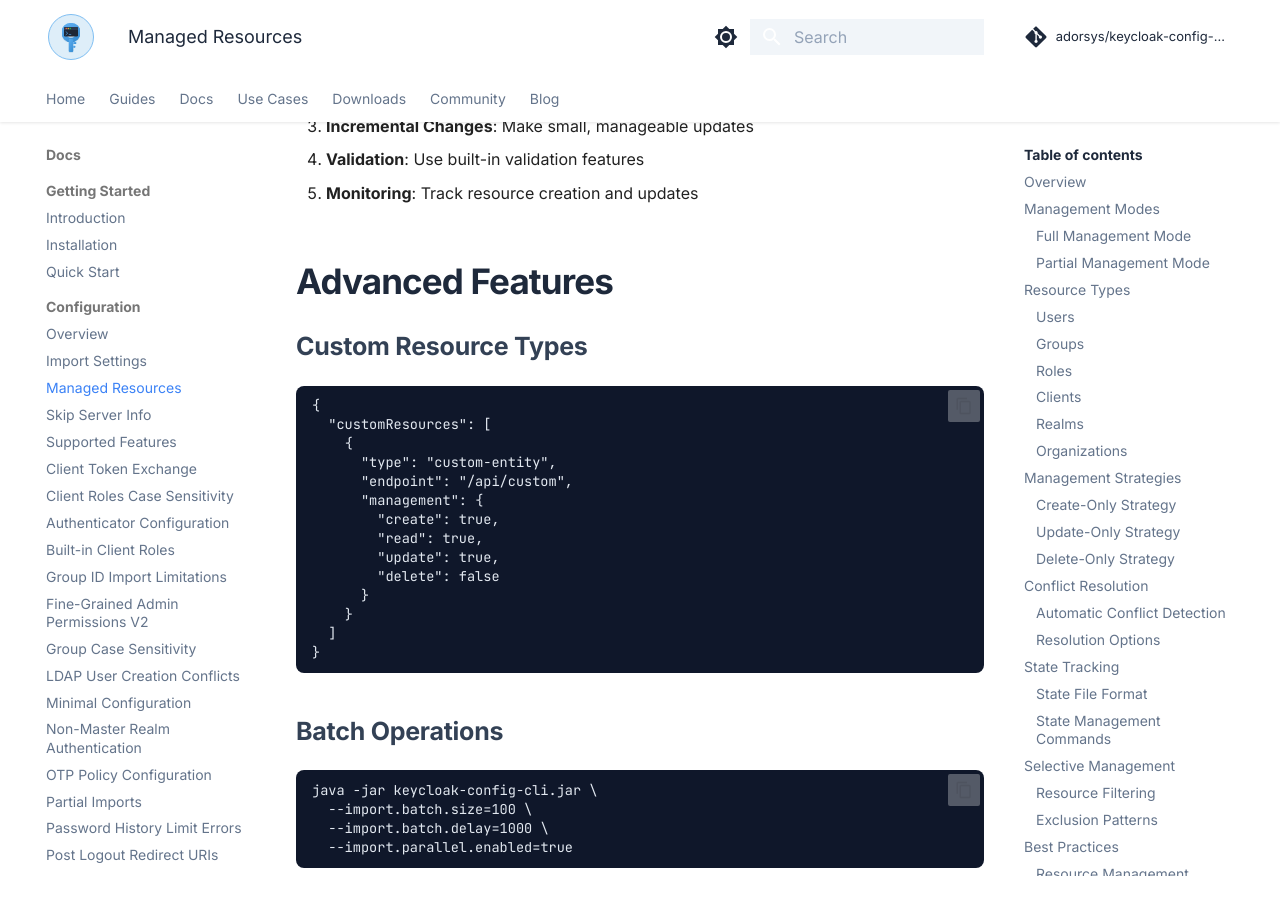
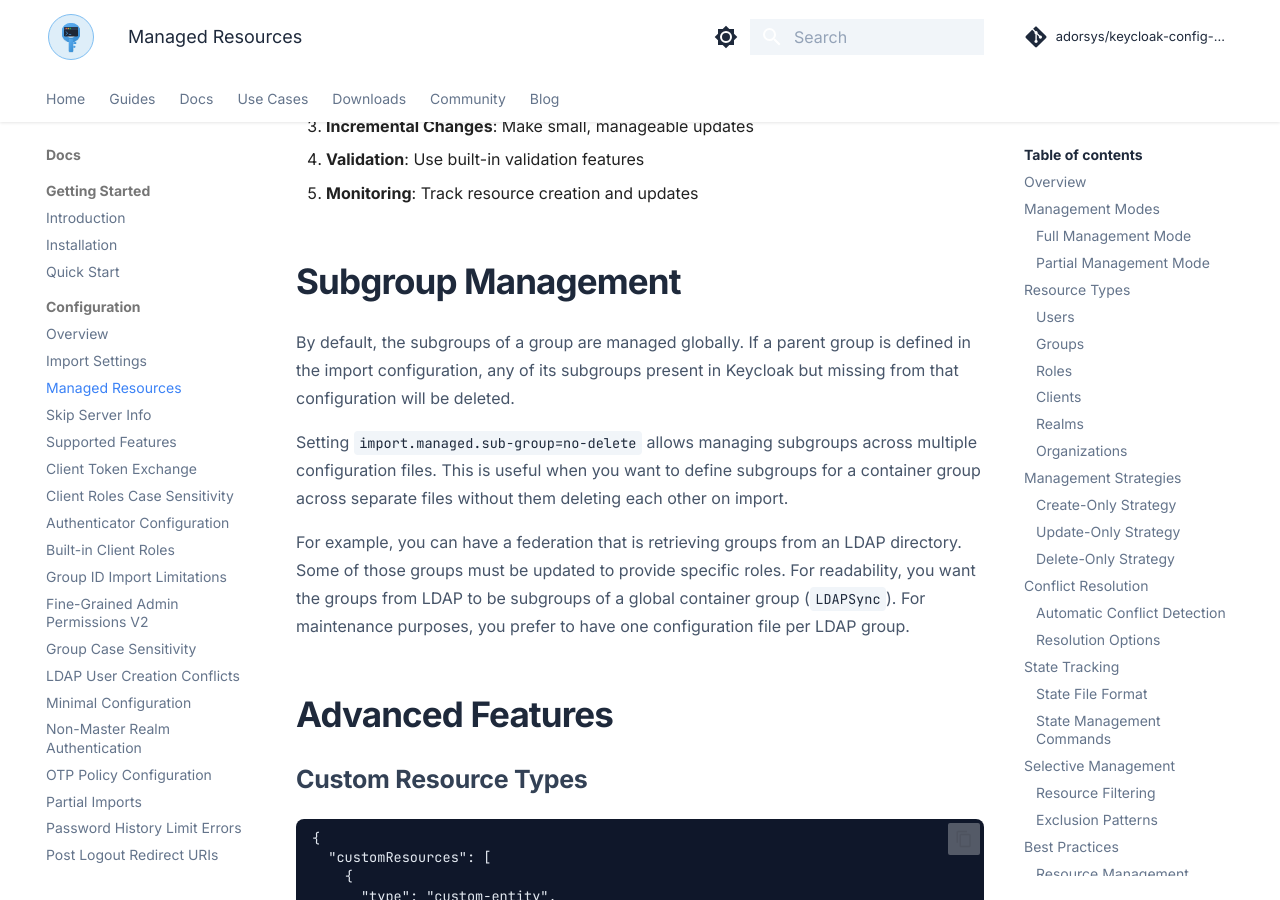
Before and after one commit to adorsys/keycloak-config-cli, an MkDocs documentation site: the page built from docs/config/managed-resource.md, in a window 1280 px wide and 900 px high, scrolled down 6236 px. Built offline with MkDocs 1.6.1 and Material for MkDocs 9.7.7, drawn with Linux system fonts in a browser that asks for light colours; comment, search, counter and statistics services are not loaded.

```diff
--- a/docs/config/managed-resource.md
+++ b/docs/config/managed-resource.md
@@ -252,6 +252,15 @@
 4. **Validation**: Use built-in validation features
 5. **Monitoring**: Track resource creation and updates
 
+
+## Subgroup Management
+
+By default, the subgroups of a group are managed globally. If a parent group is defined in the import configuration, any of its subgroups present in Keycloak but missing from that configuration will be deleted.
+
+Setting `import.managed.sub-group=no-delete` allows managing subgroups across multiple configuration files. This is useful when you want to define subgroups for a container group across separate files without them deleting each other on import.
+
+For example, you can have a federation that is retrieving groups from an LDAP directory. Some of those groups must be updated to provide specific roles. For readability, you want the groups from LDAP to be subgroups of a global container group (`LDAPSync`). For maintenance purposes, you prefer to have one configuration file per LDAP group.
+
 ## Advanced Features
 
 ### Custom Resource Types
```
Also changed, not shown: 1 other file.
